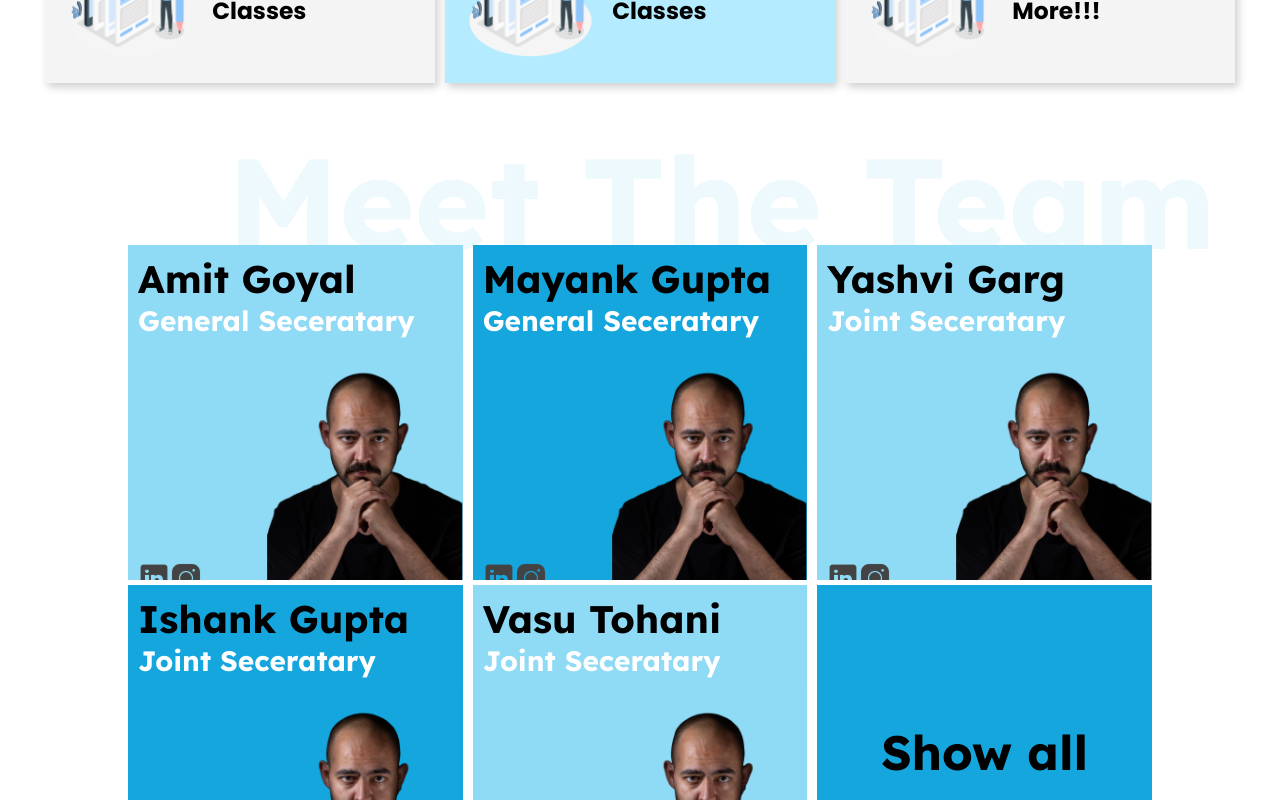
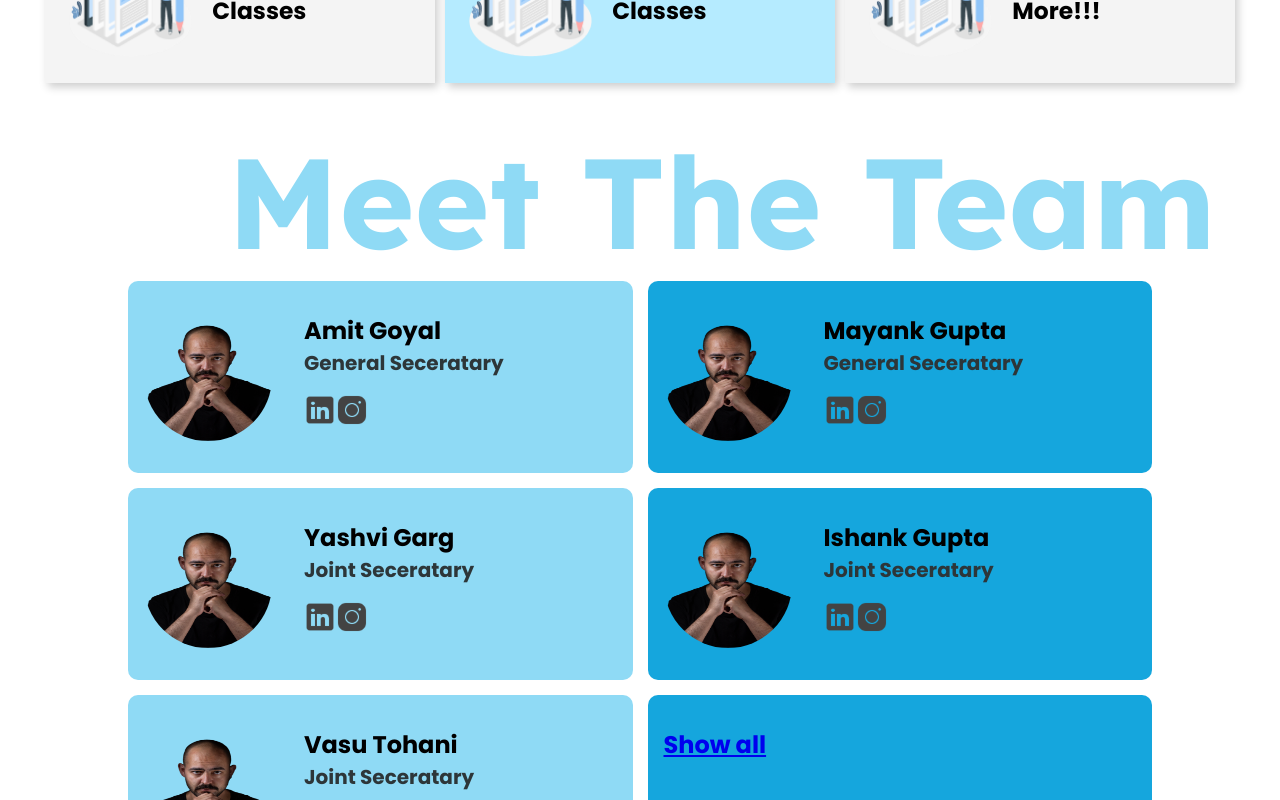
Before and after one commit to ACM-Thapar/ACM-Website, a React (Vite) app: page / in a window 1280 px wide. Shown: the part 4780-5580 px from the top of the page. Built offline with nearby package versions, Linux system fonts and the light colour scheme.

Commit message:
team page design updated

```diff
--- a/src/Components/Team/Team.jsx
+++ b/src/Components/Team/Team.jsx
@@ -1,5 +1,7 @@
 import React from "react";
 import style from "./Team.module.css";
+// import Linkedin from '../../assets/Images/LinkedIn (1).svg';
+
 
 
 const Team = ({ teamData }) => {
@@ -14,16 +16,13 @@ const Team = ({ teamData }) => {
                 {EB && EB.length > 0 && EB.map((item, index) => {
                     return (
                         <div className={style.card} key={index}>
-                            <div className={style.uppercontent}>
+                            <img src={item.img} className={style.profileimg}/>
+                            <div className={style.details}>
                                 <h3>{item.name}</h3>
                                 <h4>{item.position}</h4>
-                            </div>
-                            <div className={style.lowercontent}>
-                                <div className={style.socials}>
-                                    <img src={item.linkdin.img} alt="LinkedIn" />
-                                    <img src={item.insta.img} alt="Instagram" />
-                                </div>
-                                <img src={item.img} alt="Team Member" className={style.teamimage} />
+                            <div className={style.socials}></div>
+                                <a href={item.linkedin} target="_blank" className={style.link}><img src={item.linkdin.img}  /></a>
+                                <a href={item.insta} target="_blank" className={style.link}><img src={item.insta.img}  /></a>
                             </div>
                         </div>
                     );
@@ -31,22 +30,19 @@ const Team = ({ teamData }) => {
                 {core && core.length > 0 && core.map((item, index) => {
                     return (
                         <div className={style.card} key={index}>
-                            <div className={style.uppercontent}>
+                            <img src={item.img} className={style.profileimg}/>
+                            <div className={style.details}>
                                 <h3>{item.name}</h3>
                                 <h4>{item.position}</h4>
-                            </div>
-                            <div className={style.lowercontent}>
-                                <div className={style.socials}>
-                                    <img src={item.linkdin.img} alt="LinkedIn" />
-                                    <img src={item.insta.img} alt="Instagram" />
-                                </div>
-                                <img src={item.img} alt="Team Member" className={style.teamimage} />
+                            <div className={style.socials}></div>
+                                <a href={item.linkedin} target="_blank" className={style.link}><img src={item.linkdin.img}  /></a>
+                                <a href={item.insta} target="_blank" className={style.link}><img src={item.insta.img}  /></a>
                             </div>
                         </div>
                     );
                 })}
                 <div className={style.card}>
-                <h1><a href='/team'>Show all</a></h1>
+                <h3><a href='/team'>Show all</a></h3>
                 </div>
             </div>
         </div>
--- a/src/Components/Team/Team.module.css
+++ b/src/Components/Team/Team.module.css
@@ -11,86 +11,75 @@
     height: 80%;
     width: 80%;
     display: grid;
-    grid-template-columns: repeat(3, 1fr);
-    grid-gap: 5px 10px; /* 10px column gap, 20pxrow gap */
-}
-
-.innermain .card:nth-child(odd){
-    background-color: #8FDAF5;
-}
-.innermain .card:nth-child(even){
-    background-color:#15A6DD;
-}
-
-.card{
-    display: flex;
-    flex-direction: column;
-    aspect-ratio: 1;
-    justify-content: space-between;
-    overflow: hidden;
-    font-family: var(--titleFont);
-}
-
-.lowercontent{
-    display: flex;
-    width: 100%;
-    justify-content: space-between;
-}
-.socials{
-    height: 100%;
-    display: flex;
-    align-items: end;
-    padding: 10px;
-}
-.socials img{
-    height: clamp(1rem,3vw,2rem);
-}
-
-.uppercontent{
-    padding: 10px;
-}
-.uppercontent h3{
-    font-size: clamp(1rem,3vw,2.75rem);
-}
-.uppercontent h4{
-    font-size:clamp(0.5rem,3vw,1.75rem);
-    color: white;
-}
-
-.card h1{
-    text-align: center;
-    margin-block: auto;
-
-}
-.card h1{
-    font-size: clamp(0.5rem,4vw,3rem);
+    grid-template-columns: repeat(auto-fill, minmax(350px, 1fr));
+    grid-gap: 15px; /* 10px column gap, 20pxrow gap */
 }
 .headingdiv{
     width: 90%;
-    margin-bottom: -2.25rem;
+    /* margin-bottom: -2.25rem; */
     color: #1E1E1E;
 }
 .headingdiv  h1{
     font-family: var(--titleFont);
     font-size: clamp(2.5rem,10vw,8rem);
     text-align: right;
-    color:#EDF9FD;
+    color:#8FDAF5;
 }
-.teamimage{
-    height: clamp(6rem,20vw,18rem);
+
+.card{
+    background-color: #EDF9FD;
+    border-radius: 10px;
+    display: flex;
+    font-family: var(--textFont);
+    padding: 2rem 1rem;
+    gap: 2rem;
+    /* line-height: 200%; */
 }
-.card a{
-    text-emphasis: none;
+.card img:nth-child(1){
+    height: 8rem;
+    width: 8rem;
+    border-radius: 100px;
+}
+
+.card .link img{
+    height: 2rem;
+    width: 2rem;
+    border-radius: 0%;
+    /* margin-top: 1rem; */
+}
+.card h3{
+    font-size: 1.5rem;
     text-decoration: none;
-    color: black;
 }
-@media only screen and (max-width: 600px){
-    .innermain{
-        grid-template-columns: repeat(2, 1fr);
-    grid-gap: 5px 10px;
-    }
-   .headingdiv{
-    margin-bottom: -0.5rem;
-   }
+.card h4{
+    color: #2d3639;
+    font-size: 1.25rem;
+}
 
+.card .socials{
+    padding: 0.5rem;
 }
+
+/* .cards{
+    display: grid;
+    grid-template-columns: repeat(3, 1fr);
+    grid-gap: 20px 20px; /* 10px column gap, 20pxrow gap
+}
+
+@media screen and (max-width:700px) {
+    .cards{
+    grid-template-columns: repeat(1, 1fr);
+}
+}
+@media screen and (min-width:700px) and (max-width:1000px) {
+    .cards{
+    grid-template-columns: repeat(2, 1fr);
+}
+} */
+
+.card:nth-child(odd){
+    background-color: #8FDAF5;
+}
+.card:nth-child(even){
+    background-color:#15A6DD;
+}
--- a/src/Pages/TeamPage/TeamPage.jsx
+++ b/src/Pages/TeamPage/TeamPage.jsx
@@ -21,12 +21,12 @@ const TeamPage = () => {
                 marginInline:"auto",
                 padding:"3vw"
             }}>
-                <a href="/" style={{textDecoration:"none",color:"black"}}><img src={arrow} style={{
+                {/* <a href="/" style={{textDecoration:"none",color:"black"}}><img src={arrow} style={{
                     height:"100%",
                 }}></img></a>
                 <img src={dots}  style={{
                     height:"100%",
-                }}></img>
+                }}></img> */}
             </div>
             <Team teamData={EBData} />
             <Team teamData={CoreData} />
```
